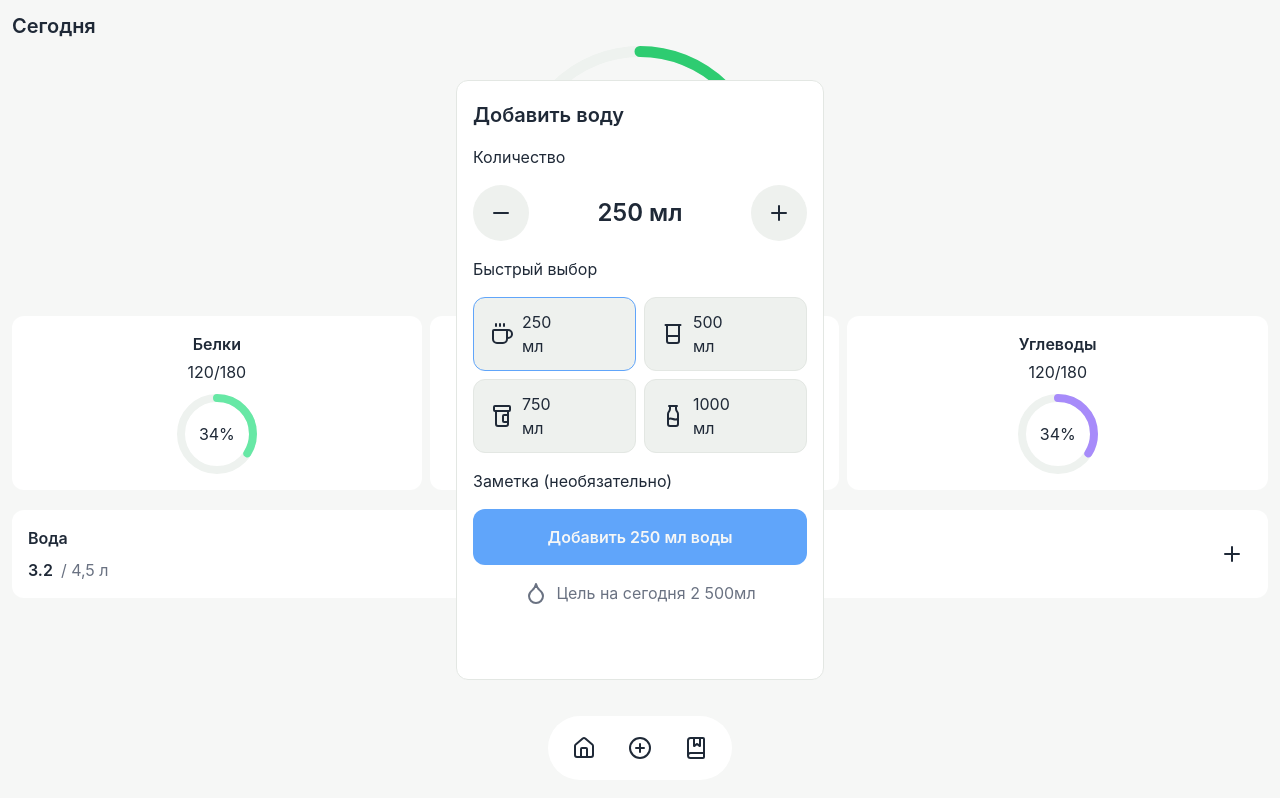
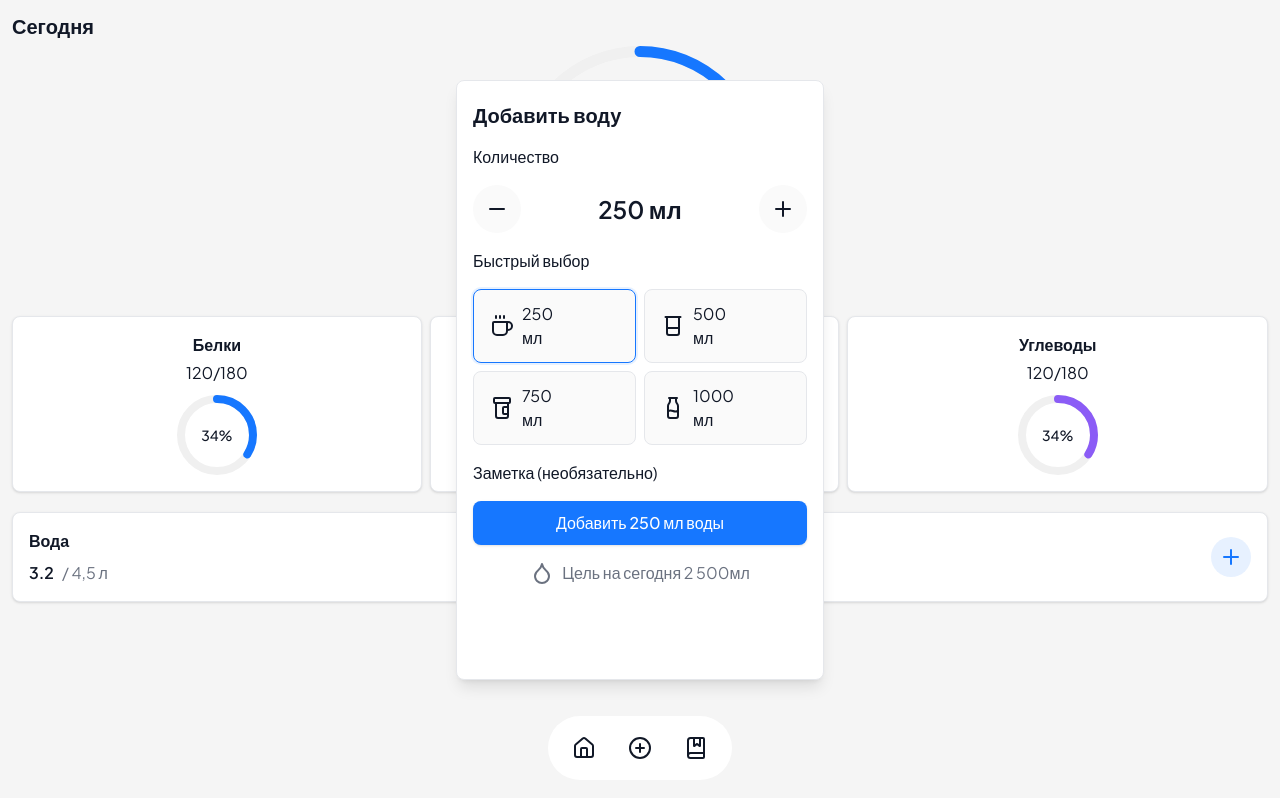
Before and after one commit to timurrc/Nutrition, a React (Vite) app: page / in a window 1280 px wide. Both pictures are taken after a click on the element 1232 px from the left and 554 px from the top of the page. Built offline with nearby package versions, Linux system fonts and the light colour scheme.

Commit message:
feat: dashboard ui polish

```diff
--- a/index.html
+++ b/index.html
@@ -4,6 +4,12 @@
     <meta charset="UTF-8" />
     <link rel="icon" type="image/svg+xml" href="/nutrition.png" />
     <meta name="viewport" content="width=device-width, initial-scale=1.0" />
+    <link rel="preconnect" href="https://fonts.googleapis.com" />
+    <link rel="preconnect" href="https://fonts.gstatic.com" crossorigin />
+    <link
+      href="https://fonts.googleapis.com/css2?family=Plus+Jakarta+Sans:wght@400;500;600;700&display=swap"
+      rel="stylesheet"
+    />
     <title>Nutrition</title>
   </head>
   <body>
--- a/src/components/features/ProgressRing.tsx
+++ b/src/components/features/ProgressRing.tsx
@@ -11,10 +11,10 @@ interface IProgressRing {
 }
 
 const COLOR_MAP: Record<ProgressRingColor, string> = {
-  protein: "#67E8A5",
-  carbs: "#A78BFA",
-  fat: "#FFB84D",
-  calories: "#2ecc71",
+  protein: "#1677ff",
+  carbs: "#8b5cf6",
+  fat: "#d97706",
+  calories: "#1677ff",
 };
 
 const SIZE_MAP: Record<ProgressRingVariant, number> = {
@@ -53,7 +53,7 @@ export const ProgressRing: FC<IProgressRing> = ({
           cx={center}
           cy={center}
           r={radius}
-          stroke="#eef2ef"
+          stroke="#f0f0f0"
           strokeWidth={currentStrokeWidth}
           fill="none"
         />
@@ -78,20 +78,18 @@ export const ProgressRing: FC<IProgressRing> = ({
           position: "absolute",
           top: "50%",
           left: "50%",
-
-          color: "#f4f7f7",
           transform: "translate(-50%, -50%)",
         }}
       >
         {variant === "normal" ? (
-          <p className="text-text">{progress}%</p>
+          <p className="text-text text-sm font-medium">{progress}%</p>
         ) : (
           <div className="flex flex-col items-center">
-            <p className="text-text ">Съедено</p>
-            <h1 className="text-4xl text-text font-semibold ">1650</h1>
-            <p className="text-gray-400 mb-1">/ 1950 ккал</p>
-            <p className="text-gray-400">Осталось</p>
-            <p className="text-[#2ecc71]">400</p>
+            <p className="text-text-secondary text-sm">Съедено</p>
+            <h1 className="text-4xl font-semibold text-text">1650</h1>
+            <p className="mb-1 text-text-secondary">/ 1950 ккал</p>
+            <p className="text-text-secondary">Осталось</p>
+            <p className="font-semibold text-success">400</p>
           </div>
         )}
       </div>
--- a/src/components/ui/Button.tsx
+++ b/src/components/ui/Button.tsx
@@ -18,10 +18,11 @@ export const Button: FC<IButton> = ({
 }) => {
   const variants = {
     primary:
-      "py-4 bg-primary active:bg-primary-hover active:transition-all text-text-button w-full rounded-xl font-semibold",
+      "h-11 bg-primary hover:bg-primary-hover active:bg-primary-hover transition-colors text-text-button w-full rounded-lg font-medium text-base shadow-sm",
     secondary:
-      "py-4 bg-[#60A5FA] active:bg-primary-hover active:transition-all text-background w-full rounded-xl font-semibold",
-    disabled: "py-4 bg-disabled text-black w-full rounded-xl font-semibold",
+      "h-11 bg-primary hover:bg-primary-hover active:bg-primary-hover transition-colors text-text-button w-full rounded-lg font-medium text-base shadow-sm",
+    disabled:
+      "h-11 bg-disabled text-text-secondary w-full rounded-lg font-medium cursor-not-allowed",
   };
 
   return (
--- a/src/index.css
+++ b/src/index.css
@@ -6,48 +6,48 @@
 body {
   background: var(--color-background);
   color: var(--color-text);
+  font-family: "Plus Jakarta Sans", sans-serif;
+  -webkit-font-smoothing: antialiased;
 }
 
 @theme {
-  --color-background: #f6f7f6;
+  --color-background: #f5f5f5;
   --color-surface: #ffffff;
-  --color-surface-secondary: #eef1ee;
+  --color-surface-secondary: #fafafa;
 
-  --color-border: #e3e7e3;
-  --color-border-secondary: #eff1ee;
+  --color-border: #e5e7eb;
+  --color-border-secondary: #f0f0f0;
 
-  --color-text: #1f2937;
-  --color-text-button: #fff;
+  --color-text: #111827;
+  --color-text-button: #ffffff;
   --color-text-secondary: #6b7280;
   --color-placeholder: #9ca3af;
 
-  --color-primary: #65c466;
-  --color-primary-hover: #57b659;
+  --color-primary: #1677ff;
+  --color-primary-hover: #4096ff;
+  --color-secondary: #8b5cf6;
 
-  --color-disabled: #d8e7d8;
+  --color-disabled: #f5f5f5;
 
-  --color-protein: #4da6ff;
-  --color-fat: #ffb84d;
-  --color-carbs: #a78bfa;
-  --color-water: #3db8ff;
+  --color-protein: #1677ff;
+  --color-fat: #d97706;
+  --color-carbs: #8b5cf6;
+  --color-water: #1677ff;
 
-  --color-success: #22c55e;
-  --color-warning: #f4b942;
-  --color-danger: #ef4444;
+  --color-success: #16a34a;
+  --color-warning: #d97706;
+  --color-danger: #dc2626;
 }
 
 html,
 body,
 #root,
 #__next {
-  scrollbar-width: none; /* Для Firefox Mobile */
-  -ms-overflow-style: none; /* Для старых Windows/Edge устройств */
-
-  /* Плавный мобильный скролл (критично для iOS) */
+  scrollbar-width: none;
+  -ms-overflow-style: none;
   -webkit-overflow-scrolling: touch;
 }
 
-/* 2. Скрытие для всех WebKit-браузеров (Safari на iOS, Chrome на Android) */
 html::-webkit-scrollbar,
 body::-webkit-scrollbar,
 #root::-webkit-scrollbar,
@@ -55,10 +55,9 @@ body::-webkit-scrollbar,
   display: none !important;
   width: 0 !important;
   height: 0 !important;
-  background: transparent !important; /* Убирает возможные фантомные треки */
+  background: transparent !important;
 }
 
-/* 3. Если у вас используется отдельный блок со скроллом внутри PWA */
 .scroll-container {
   overflow: auto;
   scrollbar-width: none;
--- a/src/screens/Dashboard.tsx
+++ b/src/screens/Dashboard.tsx
@@ -75,7 +75,7 @@ export const Dashboard = () => {
       <div className="flex justify-between gap-2 mt-5">
         <Card
           className={
-            "flex flex-col rounded-xl bg-surface gap-1 w-full items-center py-4"
+            "flex flex-col rounded-lg border border-border bg-surface shadow-sm gap-1 w-full items-center py-4"
           }
         >
           <Typography variant={"body"} className="font-semibold">
@@ -91,7 +91,7 @@ export const Dashboard = () => {
         </Card>
         <Card
           className={
-            "flex flex-col rounded-xl bg-surface gap-1 w-full items-center py-4"
+            "flex flex-col rounded-lg border border-border bg-surface shadow-sm gap-1 w-full items-center py-4"
           }
         >
           <Typography variant={"body"} className="font-semibold">
@@ -107,7 +107,7 @@ export const Dashboard = () => {
         </Card>
         <Card
           className={
-            "flex flex-col rounded-xl bg-surface gap-1 w-full items-center py-4 px-2"
+            "flex flex-col rounded-lg border border-border bg-surface shadow-sm gap-1 w-full items-center py-4 px-2"
           }
         >
           <Typography variant={"body"} className="font-semibold">
@@ -123,7 +123,7 @@ export const Dashboard = () => {
         </Card>
       </div>
       <div>
-        <Card className="flex justify-between w-full items-center bg-surface mt-5 rounded-xl py-4 px-4">
+        <Card className="mt-5 flex w-full items-center justify-between rounded-lg border border-border bg-surface px-4 py-4 shadow-sm">
           <div className="flex flex-col gap-2 items-start">
             <Typography variant={"body"} className="font-semibold">
               Вода
@@ -133,13 +133,13 @@ export const Dashboard = () => {
               <Typography variant={"body"} className="font-semibold">
                 3.2
               </Typography>
-              <Typography variant={"body"} className="text-gray-500 ml-2">
+              <Typography variant={"body"} className="ml-2 text-text-secondary">
                 / 4,5 л
               </Typography>
             </div>
           </div>
           <div
-            className="bg-surface p-2 rounded-full"
+            className="cursor-pointer rounded-full bg-primary/10 p-2 text-primary transition-colors hover:bg-primary/15"
             onClick={() => setIsOpen(!isOpen)}
           >
             <Plus />
@@ -148,7 +148,7 @@ export const Dashboard = () => {
       </div>
       {isOpen && (
         <div className="flex justify-center">
-          <div className="fixed top-20 bg-surface border border-border rounded-xl h-150 w-92 flex flex-col gap-4 px-4 py-5 ">
+          <div className="fixed top-20 flex h-150 w-92 flex-col gap-4 rounded-lg border border-border bg-surface px-4 py-5 shadow-lg">
             <Typography variant={"h2"}>Добавить воду</Typography>
 
             <div className="flex flex-col gap-4">
@@ -156,7 +156,7 @@ export const Dashboard = () => {
 
               <div className="flex justify-between items-center w-full">
                 <div
-                  className="p-4 bg-surface-secondary rounded-full"
+                  className="cursor-pointer rounded-full bg-surface-secondary p-3 transition-colors hover:bg-border"
                   onClick={() => handleChangeVolume("decrement")}
                 >
                   <Minus />
@@ -164,7 +164,7 @@ export const Dashboard = () => {
                 <Typography variant={"h1"}> {formData.addWater} мл</Typography>
 
                 <div
-                  className="p-4 bg-surface-secondary rounded-full"
+                  className="cursor-pointer rounded-full bg-surface-secondary p-3 transition-colors hover:bg-border"
                   onClick={() => handleChangeVolume("increment")}
                 >
                   <Plus />
@@ -179,7 +179,7 @@ export const Dashboard = () => {
                   const IconComponent = item.icon;
                   return (
                     <Card
-                      className={`flex items-center gap-2 bg-surface-secondary  px-4 py-3 rounded-xl ${formData.addWater === item.title ? "border border-[#60A5FA]" : "border border-border"}`}
+                      className={`flex items-center gap-2 rounded-lg border bg-surface-secondary px-4 py-3 ${formData.addWater === item.title ? "border-primary ring-2 ring-primary/10" : "border-border"}`}
                       onClick={() => handleSelectVolume(item.title)}
                       key={item.id}
                     >
@@ -208,7 +208,7 @@ export const Dashboard = () => {
               Добавить {formData.addWater} мл воды
             </Button>
 
-            <div className="text-gray-500 flex items-center gap-2 justify-center">
+            <div className="flex items-center justify-center gap-2 text-text-secondary">
               <Droplet />
               <Typography variant={"body"}>Цель на сегодня 2 500мл</Typography>
             </div>
```
